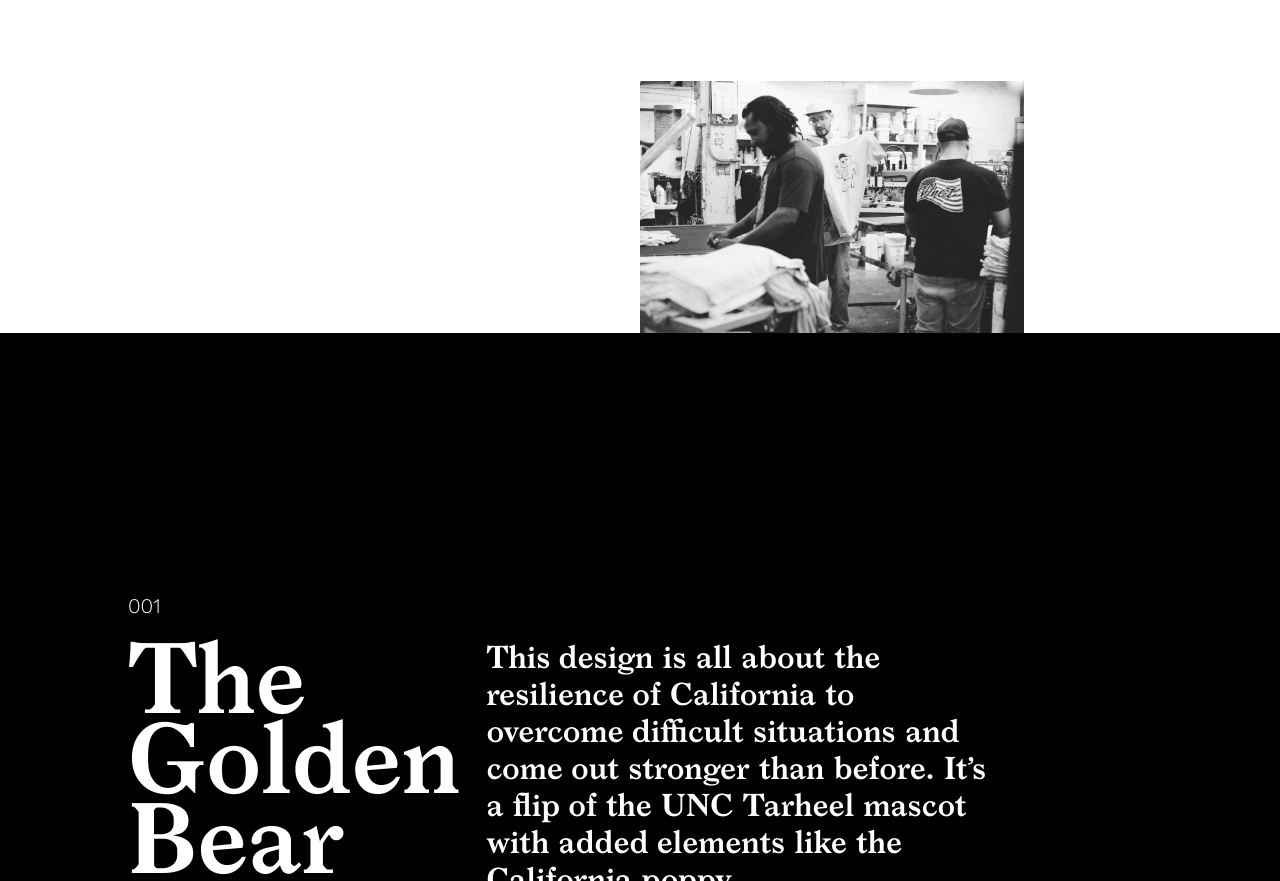
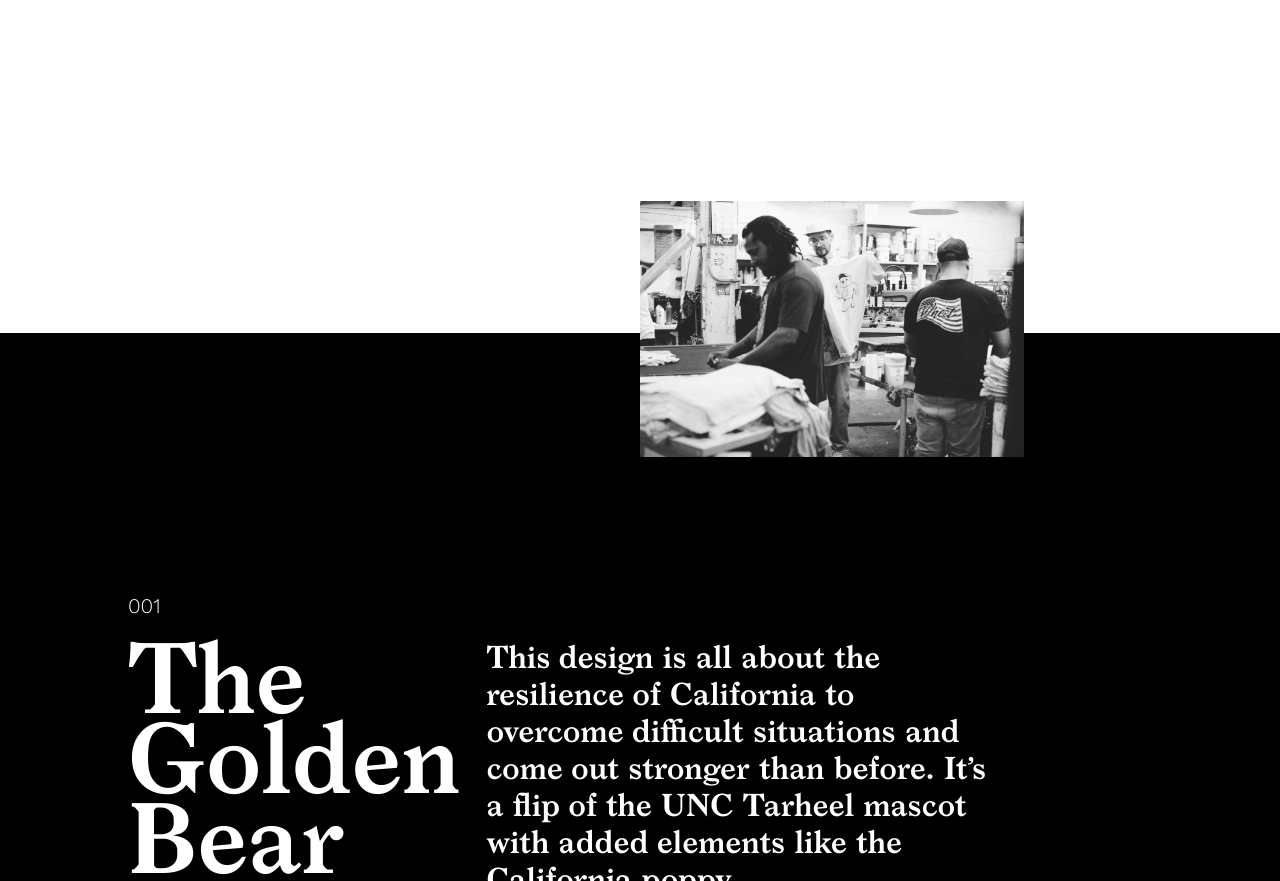
Before and after one commit to Daniel-Rauh/Project_California_Calling, a plain HTML site: page index.html in a window 1280 px wide. Shown: the part 4461-5342 px from the top of the page. Drawn offline with nearby package versions, Linux system fonts and the light colour scheme.

Commit message:
fixed img

```diff
--- a/assets/css/style.css
+++ b/assets/css/style.css
@@ -148,9 +148,10 @@ body{
 }
 #actions img:nth-of-type(6){
     right: 20%;
-    top: 235vh;
+    top: 250vh;
     width: 30%;
     max-width: 400px;
+    z-index: 2;
 }
 #golden{
     font-family: 'LarishNeue';
```
